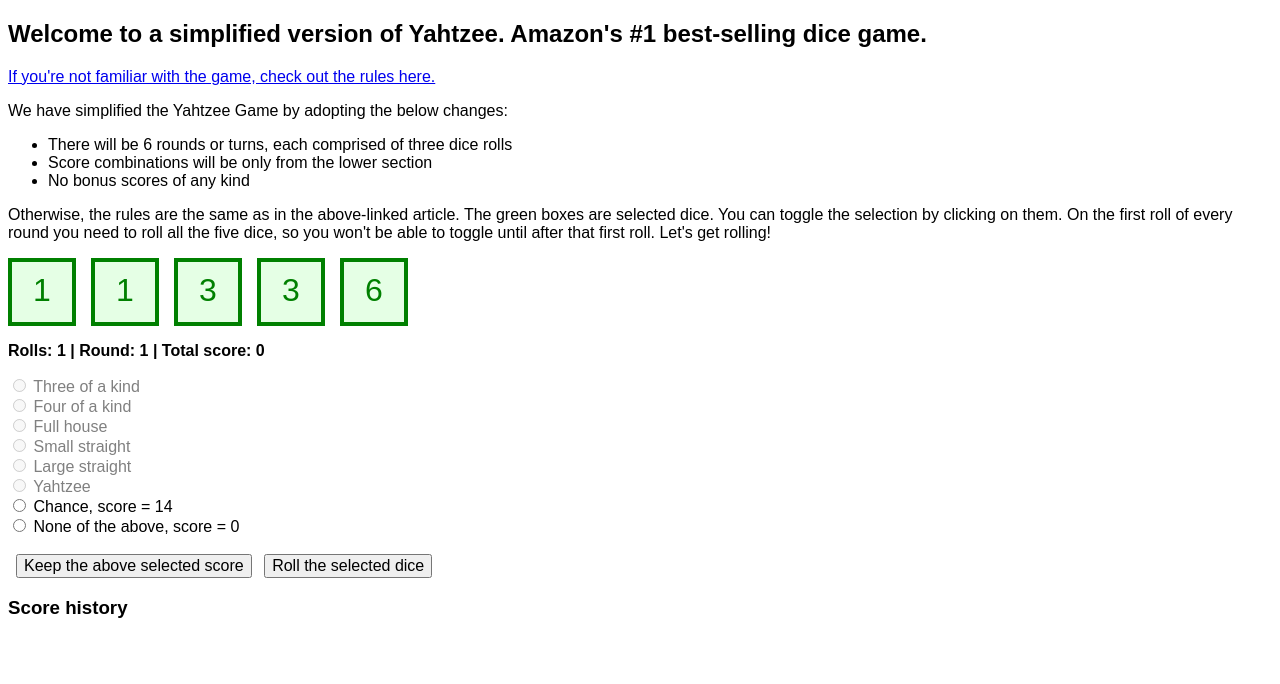
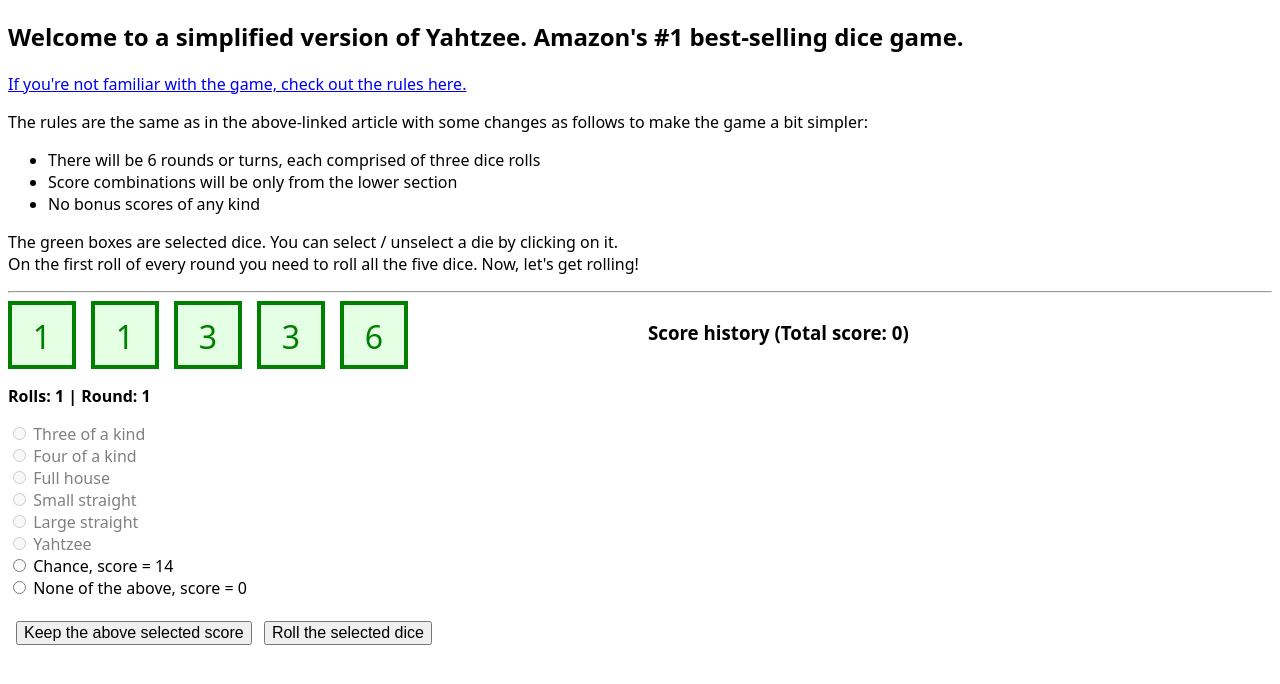
Before and after one commit to perezvon/fcc-dice-game, a plain HTML site: page index.html in a window 1280 px wide. Both pictures are taken after a click on the button "Roll the selected dice". Drawn offline with Linux system fonts and the light colour scheme.

Commit message:
fix: style improvements and script cleanup (#11)

```diff
--- a/css/style.css
+++ b/css/style.css
@@ -1,5 +1,11 @@
 body {
-  font-family: sans-serif;
+  font: 16px system-ui;
+}
+
+main {
+  display: grid;
+  grid-template-columns: repeat(auto-fit, minmax(500px, 1fr));
+  gap: 1rem;
 }
 
 #dice {
--- a/index.html
+++ b/index.html
@@ -2,10 +2,11 @@
 <html>
 
 <head>
-  <title>Simplified Yahtzee Dice Game</title>
   <meta charset="utf-8" />
   <meta name="viewport" content="width=device-width, initial-scale=1.0">
+  <title>Simplified Yahtzee Dice Game</title>
   <link rel="stylesheet" href="css/style.css">
+  <script defer src="js/index.js"></script>
 </head>
 
 <body>
@@ -18,20 +19,27 @@
       </a>
     </p>
 
-    <p>We have simplified the Yahtzee Game by adopting the below changes:</p>
+    <p>
+      The rules are the same as in the above-linked article with some changes as follows to make the game a bit
+      simpler:
+    </p>
 
     <ul>
       <li>There will be 6 rounds or turns, each comprised of three dice rolls</li>
       <li>Score combinations will be only from the lower section</li>
       <li>No bonus scores of any kind</li>
     </ul>
-    <p>Otherwise, the rules are the same as in the above-linked article. The green boxes are selected dice.
+
+    <p>The green boxes are selected dice.
       You can
-      toggle the selection by clicking on them. On the first roll of every round you need to roll all the five
-      dice, so you won't be able to toggle until after that first roll. Let's get rolling!</p>
+      select / unselect a die by clicking on it. <br> On the first roll of every round you need to roll all the five
+      dice. Now, let's get rolling!</p>
   </header>
 
+  <hr>
+
   <main>
+    <div id="game">
       <div id="dice">
         <div class="die selected"></div>
         <div class="die selected"></div>
@@ -41,8 +49,7 @@
       </div>
 
       <p>
-      <strong>Rolls: <span id="current-round-rolls">0</span> | Round: <span id="current-round">1</span>
-        | Total score: <span id="total-score">0</span></strong>
+        <strong>Rolls: <span id="current-round-rolls">0</span> | Round: <span id="current-round">1</span></strong>
       </p>
 
       <div id="score-options">
@@ -84,11 +91,14 @@
 
       <button id="keep-score-btn" disabled>Keep the above selected score</button>
       <button id="roll-dice-btn">Roll the selected dice</button>
+    </div>
 
-    <h3>Score history</h3>
+    <div id="scores">
+      <h3>Score history (Total score: <span id="total-score">0</span>)</h3>
       <ol id="score-history"></ol>
+    </div>
   </main>
-  <script src="js/index.js"></script>
+
 </body>
 
 </html>
--- a/js/index.js
+++ b/js/index.js
@@ -1,8 +1,8 @@
 "use strict";
 
 // Sort the array elements in ascending order
-// imp test case: input arr should remain intact
-const selectionSort = arr => {
+// Important test case: input array should not change as arrays are passed by reference
+const selectionSort = (arr) => {
   let arrDeepCopy = [];
   arr.forEach((element, index) => {
     arrDeepCopy[index] = element;
@@ -27,7 +27,7 @@
 // Return the maximum number of consecutives
 // getMaxNumOfConsecutives([2, 3, 3, 3, 4]) should return 3
 // getMaxNumOfConsecutives([2, 3, 3, 7, 8, 9, 10]) should return 4
-const getMaxNumOfConsecutives = sortedArr => {
+const getMaxNumOfConsecutives = (sortedArr) => {
   let currentCount = 0;
   let maxCount = 0;
 
@@ -47,7 +47,8 @@
   return maxCount;
 };
 
-const sumOfArrElements = arr => {
+// Sum the elements of an integer array
+const sumOfArrElements = (arr) => {
   let arrElementsSum = 0;
   for (let i = 0; i < arr.length; i++) {
     arrElementsSum += arr[i];
@@ -57,7 +58,7 @@
 
 // Return an object with number of die having same value
 // getNumOfSameDiceValues([4, 4, 4, 6, 6]) should return {4: 3, 6: 2}
-const getNumOfSameDiceValues = sortedArr => {
+const getNumOfSameDiceValues = (sortedArr) => {
   const numOfSameDiceValues = {};
   let count = 0;
   for (let i = 1; i < sortedArr.length; i++) {
@@ -74,13 +75,6 @@
   return numOfSameDiceValues;
 };
 
-// TO DO
-const getSameArrElements = (arrToSearch, arrSearchItems) => {};
-
-// Map score values to labels
-const mapScoreLabel = value =>
-  (value[0].toUpperCase() + value.slice(1)).replace(/-/g, " ");
-
 // Game class to encapsulate all the properties and methods related to game
 class Game {
   constructor() {
@@ -94,23 +88,23 @@
   }
 
   resetRadioInputs() {
-    document.querySelectorAll("#score-options input").forEach(element => {
+    document.querySelectorAll("#score-options input").forEach((element) => {
       element.disabled = true;
       element.checked = false;
     });
-    document.querySelectorAll("#score-options span").forEach(element => {
+    document.querySelectorAll("#score-options span").forEach((element) => {
       element.textContent = "";
     });
   }
 
   selectAllDice() {
-    document.querySelectorAll("#dice > div").forEach(element => {
+    document.querySelectorAll("#dice > div").forEach((element) => {
       element.classList.add("selected");
     });
   }
 
   startDiceSelector() {
-    document.querySelector("#dice").addEventListener("click", event => {
+    document.querySelector("#dice").addEventListener("click", (event) => {
       if (this.isDiceSelectionEnabled === true)
         event.target.classList.toggle("selected");
     });
@@ -127,25 +121,31 @@
     this.rollsInCurrentRound++;
   }
 
-  updateUI(isScoreUpdateAllowed) {
+  updateStatsUI() {
     document.querySelector("#current-round").textContent = this.currentRound;
     document.querySelector("#total-score").textContent = this.totalScore;
     document.querySelector(
       "#current-round-rolls"
     ).textContent = this.rollsInCurrentRound;
+  }
 
-    if (isScoreUpdateAllowed) {
+  updateScoreUI() {
     const scoreboard = document.querySelector("#score-history");
     const scoreEntry = document.createElement("li");
     const [type, score] = Object.entries(
       game.scoreHistory[game.scoreHistory.length - 1]
     )[0];
+
+    const formattedScoreType = (type[0].toUpperCase() + type.slice(1)).replace(
+      /-/g,
+      " "
+    );
+
     const formattedScore = document.createTextNode(
-        `${mapScoreLabel(type)}: ${score}`
+      `${formattedScoreType}: ${score}`
     );
     scoreEntry.appendChild(formattedScore);
     scoreboard.appendChild(scoreEntry);
-    }
   }
 
   generateValidScoreOptions() {
@@ -158,7 +158,7 @@
 
     this.validScoreOptions = {
       chance: sumOfDiceValues,
-      none: 0
+      none: 0,
     };
 
     for (let i = 0; i < numOfSameDiceValues.length; i++) {
@@ -184,18 +184,21 @@
   }
 
   enableValidScoreInputs() {
-    const allScoreInputs = document.querySelectorAll("#score-options input");
-    const allRadioScores = document.querySelectorAll("#score-options span");
+    const availableScoreInputs = document.querySelectorAll(
+      "#score-options input"
+    );
+    const availableRadioScores = document.querySelectorAll(
+      "#score-options span"
+    );
     const validScoreOptionsKeys = Object.keys(this.validScoreOptions);
 
-    // TO DO: make use of binary search as a utility function
-    // use const getSameArrElements = (arrToSearch, arrSearchItems) => {};
     for (let i = 0; i < validScoreOptionsKeys.length; i++) {
-      for (let j = 0; j < allScoreInputs.length; j++) {
-        if (validScoreOptionsKeys[i] === allScoreInputs[j].value) {
-          allScoreInputs[j].disabled = false;
-          allRadioScores[j].textContent =
-            ", score = " + this.validScoreOptions[allScoreInputs[j].value];
+      for (let j = 0; j < availableScoreInputs.length; j++) {
+        if (validScoreOptionsKeys[i] === availableScoreInputs[j].value) {
+          availableScoreInputs[j].disabled = false;
+          availableRadioScores[j].textContent =
+            ", score = " +
+            this.validScoreOptions[availableScoreInputs[j].value];
         }
       }
     }
@@ -224,6 +227,15 @@
     alert("Please select a score.");
     return false;
   }
+
+  gameOver() {
+    if (
+      confirm(
+        `You scored ${game.totalScore} points. Do you want to play again?`
+      )
+    )
+      location.reload();
+  }
 }
 
 const game = new Game();
@@ -232,26 +244,30 @@
 const rollDiceBtn = document.querySelector("#roll-dice-btn");
 const keepScoreBtn = document.querySelector("#keep-score-btn");
 
-rollDiceBtn.addEventListener("click", function(event) {
+rollDiceBtn.addEventListener("click", function (event) {
   if (game.currentRound <= 6) {
     game.rollSelectedDice();
     game.resetRadioInputs();
     game.generateValidScoreOptions();
     game.enableValidScoreInputs();
-    game.updateUI(false);
+    game.updateStatsUI();
     game.isDiceSelectionEnabled = true;
     keepScoreBtn.disabled = false;
     if (game.rollsInCurrentRound % 3 === 0) event.target.disabled = true;
   }
 });
 
-keepScoreBtn.addEventListener("click", function(event) {
+keepScoreBtn.addEventListener("click", function (event) {
   if (game.currentRound <= 6 && game.isKeepScoreSuccess()) {
     game.resetRadioInputs();
     game.selectAllDice();
-    game.updateUI(true);
+    game.updateStatsUI();
+    game.updateScoreUI();
     game.isDiceSelectionEnabled = false;
     rollDiceBtn.disabled = false;
     event.target.disabled = true;
   }
+  if (game.currentRound > 6)
+    // Give DOM some time to complete manipulation then check & run gameOver
+    setTimeout(game.gameOver, 100);
 });
```
Lines whose indentation alone changed are shown as unchanged.
